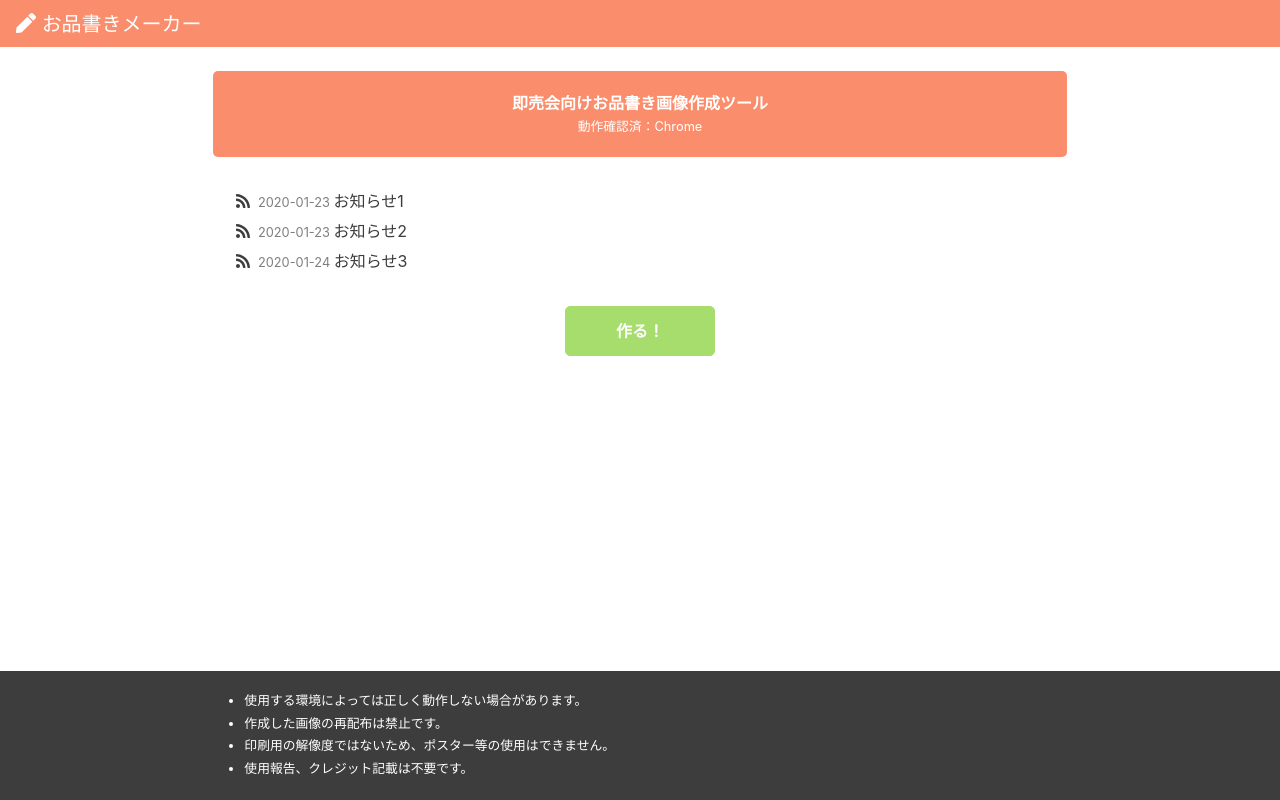
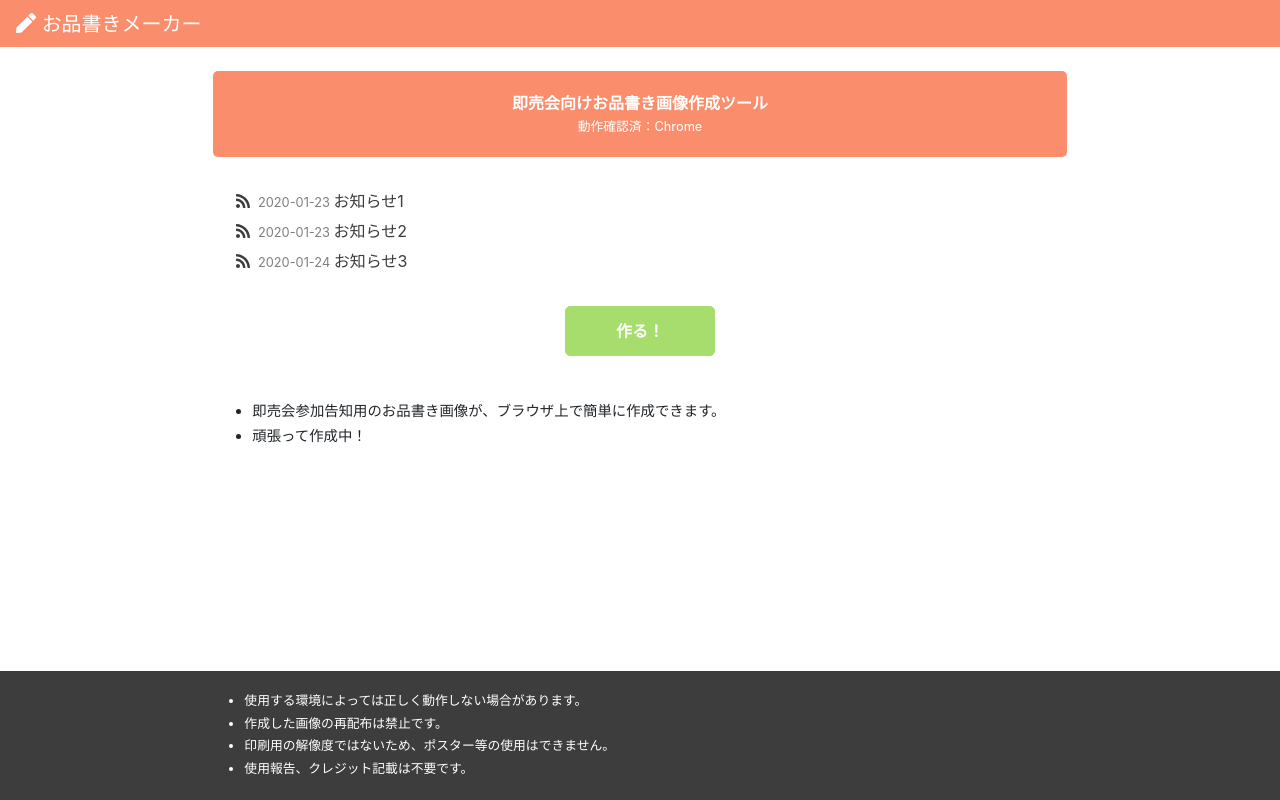
Before and after one commit to kyoruni/oshinagaki, a Vue app: page / in a window 1280 px wide. Built offline with nearby package versions, Linux system fonts and the light colour scheme.

Commit message:
:wrench: 説明書き作成

```diff
--- a/src/views/Home.vue
+++ b/src/views/Home.vue
@@ -21,6 +21,15 @@
         作る！
       </button>
     </div>
+    <!-- 説明書き -->
+    <b-row>
+      <div class="description col-8 mt-4 mx-auto">
+        <ul class="m-4">
+          <li>即売会参加告知用のお品書き画像が、ブラウザ上で簡単に作成できます。</li>
+          <li>頑張って作成中！</li>
+        </ul>
+      </div>
+    </b-row>
     <!-- 注意書き -->
     <div class="notes fixed-bottom p-4">
       <ul class="mx-auto col-8">
@@ -82,19 +91,29 @@ export default {
   }
 }
 
+// 説明書き
+.description {
+  font-size: 0.9rem;
+  li {
+    margin-bottom: 10px;
+    &:last-child {
+      margin-bottom: 0;
+    }
+  }
+}
+
+// 注意書き
 .notes {
   background: #3d3d3d;
   color: #fff;
-}
-
-ul {
-  font-size: 0.8rem;
-}
-
-li {
-  margin-bottom: 10px;
-  &:last-child {
-    margin-bottom: 0;
+  ul {
+    font-size: 0.8rem;
+  }
+  li {
+    margin-bottom: 10px;
+    &:last-child {
+      margin-bottom: 0;
+    }
   }
 }
 </style>
```
